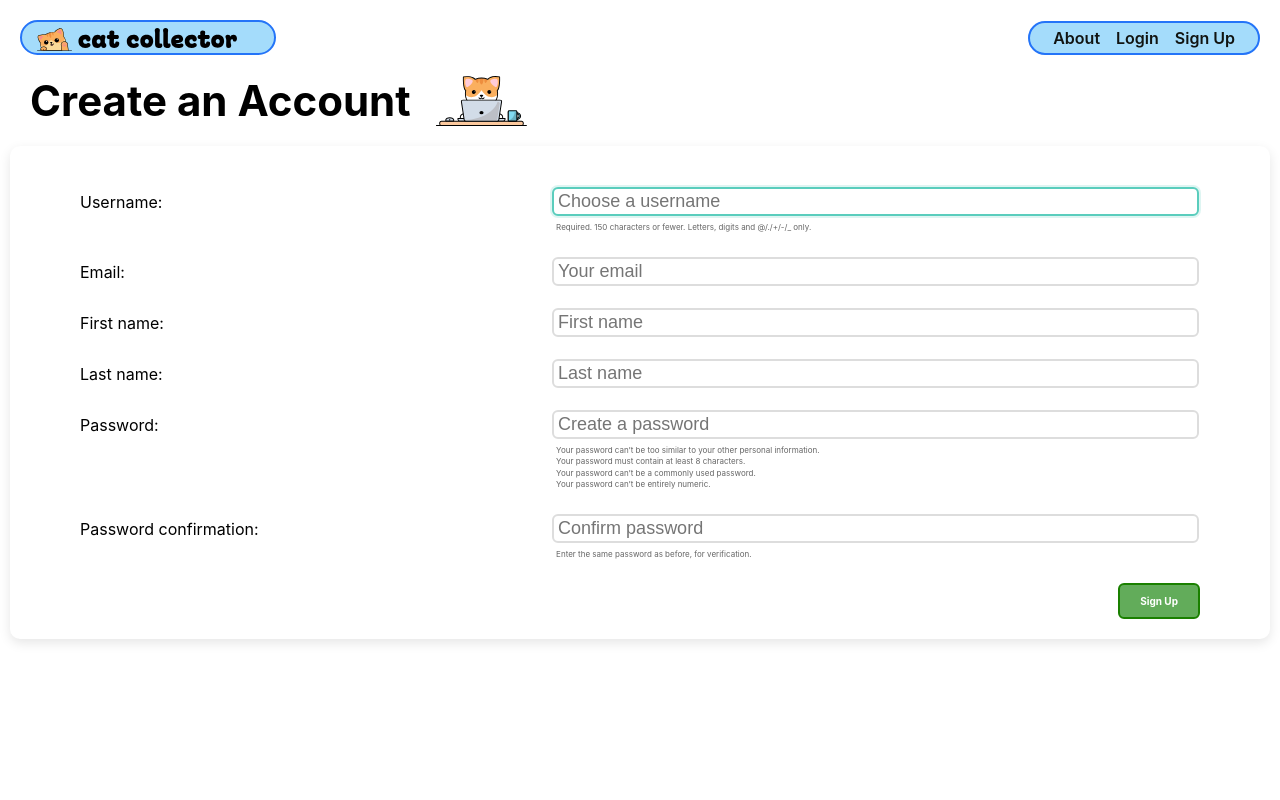
After one commit to Angellsworth/django-crud-app-cat-collector, a Django app: page /accounts/signup/ in a window 1280 px wide. The commit adds this page. Run offline with Django 5.2, Linux system fonts and the light colour scheme.

Commit message:
wip: finished lesson

```diff
--- a/catcollector/urls.py
+++ b/catcollector/urls.py
@@ -22,4 +22,6 @@ urlpatterns = [
     path("admin/", admin.site.urls),
     path("", include("main_app.urls")),
     # ^^direct all web traffic for the root route to the main_app's routes instead
+    # include the built-in auth urls for the built-in views
+    path('accounts/', include('django.contrib.auth.urls')),
 ]
--- a/main_app/admin.py
+++ b/main_app/admin.py
@@ -8,11 +8,7 @@ from .models import Cat, Feeding, Toy
 # Register each model so it shows up in the Django admin dashboard.
 # This allows you to add, edit, and delete these models via the built-in admin UI.
 
-admin.site.register(Cat)
+admin.site.register([Cat, Feeding, Toy])
 # Now you can manage Cat entries from the admin panel
-
-admin.site.register(Feeding)
 # Lets you view, add, and remove feeding records in the admin
-
-admin.site.register(Toy)
 # Lets you manage all available toys directly from the admin
--- a/main_app/forms.py
+++ b/main_app/forms.py
@@ -1,25 +1,46 @@
 from django import forms
 from .models import Feeding
+from django.contrib.auth.forms import UserCreationForm
+from django.contrib.auth.models import User
 
 # ----------------------------
 # FeedingForm
 # ----------------------------
 
 class FeedingForm(forms.ModelForm):
-    # This is a Django ModelForm, which automatically creates form fields
-    # based on the Feeding model.
-
     class Meta:
-        model = Feeding  # This form is based on the Feeding model
-        fields = ["date", "meal"]  # These are the fields users will fill out in the form
-
-        # Customize the input widget for the 'date' field
+        model = Feeding
+        fields = ["date", "meal"]
         widgets = {
             "date": forms.DateInput(
-                format=("%Y-%m-%d"),  # Expected input format (HTML5-compatible)
+                format=("%Y-%m-%d"),
                 attrs={
-                    "placeholder": "Select a date",  # Placeholder text for the field
-                    "type": "date",  # Uses browser's date picker UI
+                    "placeholder": "Select a date",
+                    "type": "date",
                 },
             ),
         }
+
+# ----------------------------
+# CustomUserCreationForm
+# ----------------------------
+
+
+class CustomUserCreationForm(UserCreationForm):
+    email = forms.EmailField(required=True)
+    first_name = forms.CharField(max_length=30, required=False)
+    last_name = forms.CharField(max_length=30, required=False)
+
+    class Meta:
+        model = User
+        fields = ("username", "email", "first_name", "last_name", "password1", "password2")
+
+    def __init__(self, *args, **kwargs):
+        super().__init__(*args, **kwargs)
+        # Simplify or remove help text for cleaner UI
+        self.fields['username'].widget.attrs.update({'placeholder': 'Choose a username'})
+        self.fields['email'].widget.attrs.update({'placeholder': 'Your email'})
+        self.fields['first_name'].widget.attrs.update({'placeholder': 'First name'})
+        self.fields['last_name'].widget.attrs.update({'placeholder': 'Last name'})
+        self.fields['password1'].widget.attrs.update({'placeholder': 'Create a password'})
+        self.fields['password2'].widget.attrs.update({'placeholder': 'Confirm password'})
--- a/main_app/static/css/base.css
+++ b/main_app/static/css/base.css
@@ -1,7 +1,4 @@
 /* static/css/base.css  */
-
-/* static/css/base.css  */
-
 html {
     box-sizing: border-box;
 }
@@ -49,6 +46,7 @@ body {
     --font-xxl: 3.6rem;
     --font-xl: 2.4rem;
     --font-l: 1.8rem;
+    --font-span: .8rem;
     --font-reg: 1.6rem;
     --card-border-radius: 6px;
 }
@@ -277,3 +275,19 @@ nav li {
         }
     }
 }
+
+#logout-form button {
+    text-decoration: none;
+    color: var(--text-color);
+    font-weight: 600;
+    font-size: 16px;
+    background: none;
+    border: none;
+    cursor: pointer;
+    padding: 0;
+    font-family: inherit;
+}
+
+#logout-form button:hover {
+    color: var(--link-hover-color);
+}
--- a/main_app/static/css/form.css
+++ b/main_app/static/css/form.css
@@ -26,6 +26,7 @@ td>* {
     width: 100%;
     padding: 2px 4px;
     font-size: var(--font-l);
+
 }
 
 td>textarea {
@@ -37,3 +38,99 @@ td>textarea {
     align-self: flex-end;
     margin-right: 40px;
 }
+
+/* styling JUST for the sign up form */
+.signup-form {
+    padding: 2rem 3rem;
+    border-radius: 1rem;
+    background-color: #ffffff;
+    box-shadow: 0 4px 12px rgba(0, 0, 0, 0.1);
+}
+
+.signup-form input {
+    border: 2px solid #ddd;
+    border-radius: 6px;
+    transition: border-color 0.3s ease;
+    font-size: var(--font-l);
+}
+
+.signup-form input:focus {
+    border-color: #5acdbd;
+    outline: none;
+    box-shadow: 0 0 0 2px rgba(90, 205, 189, 0.2);
+}
+
+.signup-form .btn.submit {
+    background-color: #62ac5a;
+    color: white;
+    padding: 10px 20px;
+    border-radius: 6px;
+    font-size: 1rem;
+    font-weight: bold;
+    transition: background-color 0.3s ease;
+}
+
+.signup-form .btn.submit:hover {
+    background-color: #4d8b47;
+}
+
+.signup-form .red-text {
+    color: #d5415a;
+    font-weight: bold;
+    margin-bottom: 1rem;
+    text-align: center;
+}
+
+.signup-form .helptext {
+    font-size: 0.8rem !important;
+    color: #666 !important;
+    line-height: 1.4;
+    margin-top: 4px;
+    display: block;
+    max-width: 400px;
+}
+
+.signup-form td .helptext:contains("must contain at least 8 characters") {
+    display: none;
+}
+
+.about-container {
+    padding: 3rem 4rem;
+    max-width: 800px;
+    margin: 0 auto;
+    background-color: #fff;
+    border-radius: var(--card-border-radius);
+    box-shadow: 0 4px 12px rgba(0, 0, 0, 0.05);
+}
+
+.about-container .page-header {
+    display: flex;
+    align-items: center;
+    gap: 1.5rem;
+    margin-bottom: 2rem;
+}
+
+.about-container .page-header img {
+    height: 60px;
+    width: auto;
+}
+
+.about-container h1 {
+    font-size: var(--font-xxl);
+    margin: 0;
+}
+
+.about-container .page-content {
+    font-size: var(--font-reg);
+    line-height: 1.7;
+    color: var(--text-color);
+}
+
+.about-container .page-content h2 {
+    margin-top: 2rem;
+    font-size: var(--font-xl);
+}
+
+.about-container .page-content p {
+    margin-bottom: 1rem;
+}
--- a/main_app/templates/base.html
+++ b/main_app/templates/base.html
@@ -35,11 +35,24 @@
       <nav>
         <ul>
           <!-- Navigation links -->
-          <li><a href="{% url 'cat-index' %}">All Cats</a></li>
-          <li><a href="{% url 'toy-index' %}">All Toys</a></li>
-          <li><a href="{% url 'cat-create' %}">Add a Cat</a></li>
-          <li><a href="{% url 'toy-create' %}">Add a Toy</a></li>
-          <li><a href="{% url 'about' %}">About</a></li>
+          {% if user.is_authenticated %}
+            <li><a href="{% url 'cat-index' %}">All Cats</a></li>
+            <li><a href="{% url 'toy-index' %}">All Toys</a></li>
+            <li><a href="{% url 'cat-create' %}">Add a Cat</a></li>
+            <li><a href="{% url 'toy-create' %}">Add a Toy</a></li>
+            <li><a href="{% url 'about' %}">About</a></li>
+            <li>
+              <form id="logout-form" method="post" action="{% url 'logout' %}">
+                {% csrf_token %}
+                <button type="submit" style="background-color: rgba(255, 255, 255, 0.564); border: 2px solid rgb(36, 116, 248); border-radius: 10px;">Log out</button>
+              </form>
+            </li>
+          {% else %}
+            <li><a href="{% url 'about' %}">About</a></li>
+            <li><a href="{% url 'home' %}">Login</a></li>
+            <li><a href="{% url 'signup' %}">Sign Up</a></li>
+        {% endif %}
+
         </ul>
       </nav>
     </header>
--- a/main_app/templates/main_app/cat_form.html
+++ b/main_app/templates/main_app/cat_form.html
@@ -1,12 +1,8 @@
 {% extends 'base.html' %}
-<!-- Inherit overall layout and navigation from base.html -->
-
 {% load static %}
-<!-- Enables {% static %} for loading CSS and image assets -->
 
 {% block head %}
-<!-- Page-specific CSS -->
-<link rel="stylesheet" href="{% static 'css/form.css' %}">
+  <link rel="stylesheet" href="{% static 'css/form.css' %}">
 {% endblock %}
 
 {% block content %}
--- a/main_app/templates/main_app/toy_list.html
+++ b/main_app/templates/main_app/toy_list.html
@@ -17,12 +17,14 @@
   {% for toy in toy_list %}
     <div class="card" style="border-color: {{ toy.color }}">
       <div class="card-bg" style="background-color: {{ toy.color }}"></div>
+
       <a href="{% url 'toy-detail' toy.id %}">
         <div class="card-content">
           <h2>{{ toy.name }}</h2>
           <p>A {{ toy.color }} toy</p>
         </div>
       </a>
+
     </div>
   {% endfor %}
 </section>
--- /dev/null
+++ b/main_app/templates/signup.html
@@ -0,0 +1,25 @@
+{% extends 'base.html' %}
+{% load static %}
+
+{% block head %}
+  <link rel="stylesheet" href="{% static 'css/form.css' %}" />
+{% endblock %}
+
+{% block content %}
+  <div class="page-header">
+    <h1>Create an Account</h1>
+    <img src="{% static 'images/nerd-cat.svg' %}" alt="A cat using a computer" />
+  </div>
+
+  {% if error_message %}
+    <p class="red-text">{{ error_message }}</p>
+  {% endif %}
+
+  <form action="" method="post" class="form-container signup-form" autocomplete="off">
+    {% csrf_token %}
+    <table>
+      {{ form.as_table }}
+    </table>
+    <button type="submit" class="btn submit">Sign Up</button>
+  </form>
+{% endblock %}
--- a/main_app/urls.py
+++ b/main_app/urls.py
@@ -3,7 +3,7 @@ from . import views  # Imports all view functions and class-based views from vie
 
 urlpatterns = [
     # Home page route (LoginView-based, displays login form)
-    path("", views.home, name="home"),
+    path("", views.Home.as_view(), name="home"),
 
     # About page route (static info, function-based view)
     path("about/", views.about, name="about"),
@@ -48,4 +48,6 @@ urlpatterns = [
 
     # Route to remove the toy-to-cat association
     path('cats/<int:cat_id>/remove-toy/<int:toy_id>/', views.remove_toy, name='remove-toy'),
+
+    path('accounts/signup/', views.signup, name='signup'),
 ]
--- a/main_app/views.py
+++ b/main_app/views.py
@@ -1,81 +1,75 @@
 from django.shortcuts import render, redirect
 from django.views.generic.edit import CreateView, UpdateView, DeleteView
 from django.views.generic import ListView, DetailView
-from .forms import FeedingForm
+from django.contrib.auth.views import LoginView
+from django.contrib.auth import login
+from .forms import CustomUserCreationForm, FeedingForm
+from django.contrib.auth.decorators import login_required
+from django.shortcuts import render, redirect
+from django.contrib.auth.mixins import LoginRequiredMixin
 from .models import Cat, Toy
+
+# ---------- AUTH VIEW ----------
+
+# Uses Django's built-in LoginView to render and handle the login page
+class Home(LoginView):
+    template_name = 'home.html'
+
+    def dispatch(self, request, *args, **kwargs):
+        if request.user.is_authenticated:
+            return redirect('cat-index')
+        return super().dispatch(request, *args, **kwargs)
 
 # ---------- STATIC & SIMPLE ROUTES ----------
 
-def home(request):
-    # Renders the home (login) page.
-    # URL: path("", views.home, name="home")
-    # Template: templates/home.html
-    return render(request, "home.html")
+# def home(request):
+#     if request.user.is_authenticated:
+#         return redirect('cat-index')
+#     return render(request, "home.html")
 
 def about(request):
-    # Renders the About page.
-    # URL: path("about/", views.about, name="about")
-    # Template: templates/about.html
-    return render(request, "about.html", {"contact": "You can reach support at support@catcollector.com"})
-
+    # Renders the About page with contact information.
+    return render(request, "about.html", {
+        "contact": "You can reach support at support@catcollector.com"
+    })
 
 # ---------- CAT VIEWS ----------
 
+@login_required
 def cat_index(request):
-    # Shows a list of all cats.
-    # (In production, you'll likely filter by user: Cat.objects.filter(user=request.user))
-    # URL: path("cats/", views.cat_index, name="cat-index")
-    # Template: templates/cats/index.html
-    cats = Cat.objects.all()
+    # Filters cats by currently logged-in user
+    cats = Cat.objects.filter(user=request.user)
     return render(request, "cats/index.html", {"cats": cats})
 
-
 def cat_detail(request, cat_id):
-    # Displays the detail page for one cat, including feedings and toys.
-    # URL: path("cats/<int:cat_id>/", views.cat_detail, name="cat-detail")
-    # Template: templates/cats/detail.html
-
+    # Displays one cat and its toys/feedings
     cat = Cat.objects.get(id=cat_id)
-
-    # Exclude toys the cat already has from the list of available toys
     toys_cat_doesnt_have = Toy.objects.exclude(id__in=cat.toys.all().values_list('id'))
-
     feeding_form = FeedingForm()
-
     return render(request, 'cats/detail.html', {
         'cat': cat,
         'feeding_form': feeding_form,
-        'toys': toys_cat_doesnt_have  # these are the toys we can still give the cat
+        'toys': toys_cat_doesnt_have
     })
 
-
-class CatCreate(CreateView):
-    # View to create a new cat.
-    # URL: path("cats/create/", views.CatCreate.as_view(), name="cat-create")
-    # Template: templates/cats/cat_form.html
+class CatCreate(LoginRequiredMixin, CreateView):
     model = Cat
     fields = ["name", "breed", "description", "age"]
 
+    def form_valid(self, form):
+        # Link new cat to logged-in user
+        form.instance.user = self.request.user
+        return super().form_valid(form)
 
-class CatUpdate(UpdateView):
-    # View to update a cat's breed, description, and age (not name).
-    # URL: path("cats/<int:pk>/update/", views.CatUpdate.as_view(), name="cat-update")
-    # Template: templates/cats/cat_form.html
+class CatUpdate(LoginRequiredMixin, UpdateView):
     model = Cat
     fields = ["breed", "description", "age"]
 
-
-class CatDelete(DeleteView):
-    # View to delete a cat.
-    # URL: path("cats/<int:pk>/delete/", views.CatDelete.as_view(), name="cat-delete")
-    # Template: templates/cats/cat_confirm_delete.html
+class CatDelete(LoginRequiredMixin, DeleteView):
     model = Cat
-    success_url = "/cats/"  # Redirect after successful delete
-
+    success_url = "/cats/"
 
 def add_feeding(request, cat_id):
-    # Handles POST form submission to add a feeding to a cat.
-    # URL: path("cats/<int:cat_id>/add-feeding/", views.add_feeding, name="add-feeding")
     form = FeedingForm(request.POST)
     if form.is_valid():
         new_feeding = form.save(commit=False)
@@ -83,59 +77,50 @@ def add_feeding(request, cat_id):
         new_feeding.save()
     return redirect("cat-detail", cat_id=cat_id)
 
-
 # ---------- TOY VIEWS ----------
 
-class ToyCreate(CreateView):
-    # View to create a new toy.
-    # URL: path("toys/create", views.ToyCreate.as_view(), name="toy-create")
-    # Template: templates/toys/toy_form.html
+class ToyCreate(LoginRequiredMixin, CreateView):
     model = Toy
     fields = "__all__"
 
-
-class ToyList(ListView):
-    # View to list all toys.
-    # URL: path("toys/", views.ToyList.as_view(), name="toy-index")
-    # Template: templates/toys/toy_list.html
+class ToyList(LoginRequiredMixin, ListView):
     model = Toy
 
-
-class ToyDetail(DetailView):
-    # View to show one toy's details.
-    # URL: path("toys/<int:pk>/", views.ToyDetail.as_view(), name="toy-detail")
-    # Template: templates/toys/toy_detail.html
+class ToyDetail(LoginRequiredMixin, DetailView):
     model = Toy
 
-
-class ToyUpdate(UpdateView):
-    # View to update a toy's name or color.
-    # URL: path("toys/<int:pk>/update/", views.ToyUpdate.as_view(), name="toy-update")
-    # Template: templates/toys/toy_form.html
+class ToyUpdate(LoginRequiredMixin, UpdateView):
     model = Toy
     fields = ["name", "color"]
 
-
-class ToyDelete(DeleteView):
-    # View to delete a toy.
-    # URL: path("toys/<int:pk>/delete/", views.ToyDelete.as_view(), name="toy-delete")
-    # Template: templates/toys/toy_confirm_delete.html
+class ToyDelete(LoginRequiredMixin, DeleteView):
     model = Toy
     success_url = "/toys/"
-
 
 # ---------- CAT <--> TOY RELATIONSHIP VIEWS ----------
 
 def associate_toy(request, cat_id, toy_id):
-    # Associates a toy with a cat (adds to the many-to-many field).
-    # URL: path("cats/<int:cat_id>associate-toy/<int:toy_id>/", views.associate_toy, name="associate-toy")
     Cat.objects.get(id=cat_id).toys.add(toy_id)
     return redirect('cat-detail', cat_id=cat_id)
 
-
 def remove_toy(request, cat_id, toy_id):
-    # Removes a toy from a cat's toy list (removes from many-to-many field).
-    # URL: path("cats/<int:cat_id>/remove-toy/<int:toy_id>/", views.remove_toy, name="remove-toy")
     cat = Cat.objects.get(id=cat_id)
     cat.toys.remove(toy_id)
     return redirect('cat-detail', cat_id=cat.id)
+
+# ---------- SIGNUP VIEW ----------
+
+def signup(request):
+    error_message = ''
+    if request.method == 'POST':
+        form = CustomUserCreationForm(request.POST)
+        if form.is_valid():
+            user = form.save()
+            login(request, user)  # Auto login new user
+            return redirect('cat-index')
+        else:
+            error_message = 'Invalid sign up - try again'
+    else:
+        form = CustomUserCreationForm()
+    context = {'form': form, 'error_message': error_message}
+    return render(request, 'signup.html', context)
```
Also changed, not shown: catcollector/settings.py (+8 -1 lines), main_app/models.py (+7 -1 lines), main_app/templates/about.html (+19 -19 lines), main_app/templates/home.html (+8 -0 lines), main_app/migrations/0005_cat_user.py (added).
